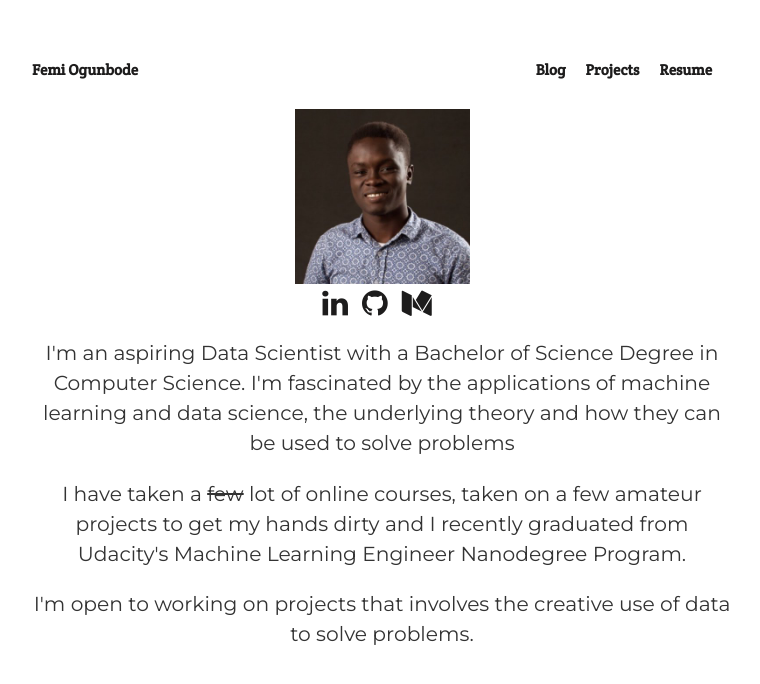
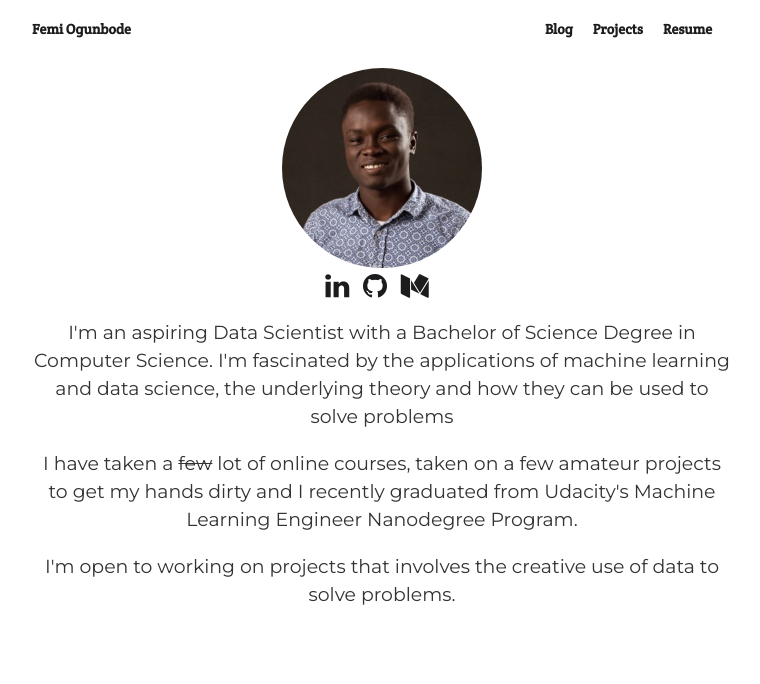
Before and after one commit to FemiOG/FemiOG.github.io, a Jekyll site: the page built from index.html, in a window 1280 px wide. Shown: the top 684 px of the page, without its empty margins (258-1018 px from the left). Built offline with Jekyll 4.4.1, drawn with Linux system fonts in a browser that asks for light colours; some web fonts are replaced.

Commit message:
Picture adjustments. Font size.

```diff
--- a/index.html
+++ b/index.html
@@ -8,9 +8,9 @@ title: Femi Ogunbode
 @import url('https://fonts.googleapis.com/css?family=Montserrat');
 
 body {
-    margin: 60px auto;
+    margin: 20px auto 60px auto;
     font-family: 'Montserrat', 'ABeeZee', sans-serif;
-    font-size: 15px;
+    font-size: 14px;
 	max-width: 700px;
 }
 div .container{
@@ -79,11 +79,17 @@ ul.posts li {
     line-height: 2em;
 }
 
+img.profile {
+	width: 200px;
+	height: 200px;
+	border-radius: 100%;
+}
+
 </style>
 
 <div>
 	<div align="center" class="image-box">
-		<img height="175" width="175"  src ="{{"assets/images/femi/femi.jpg" | absolute_url }}"/>
+		<img class="profile" src ="{{"assets/images/femi/femi.jpg" | absolute_url }}"/>
 		<!-- <p class="intro">Femi Ogunbode</p> -->
 		<!-- <p>Lagos, Nigeria.</p> -->
 		<nav>
```
Lines whose indentation alone changed are shown as unchanged.
